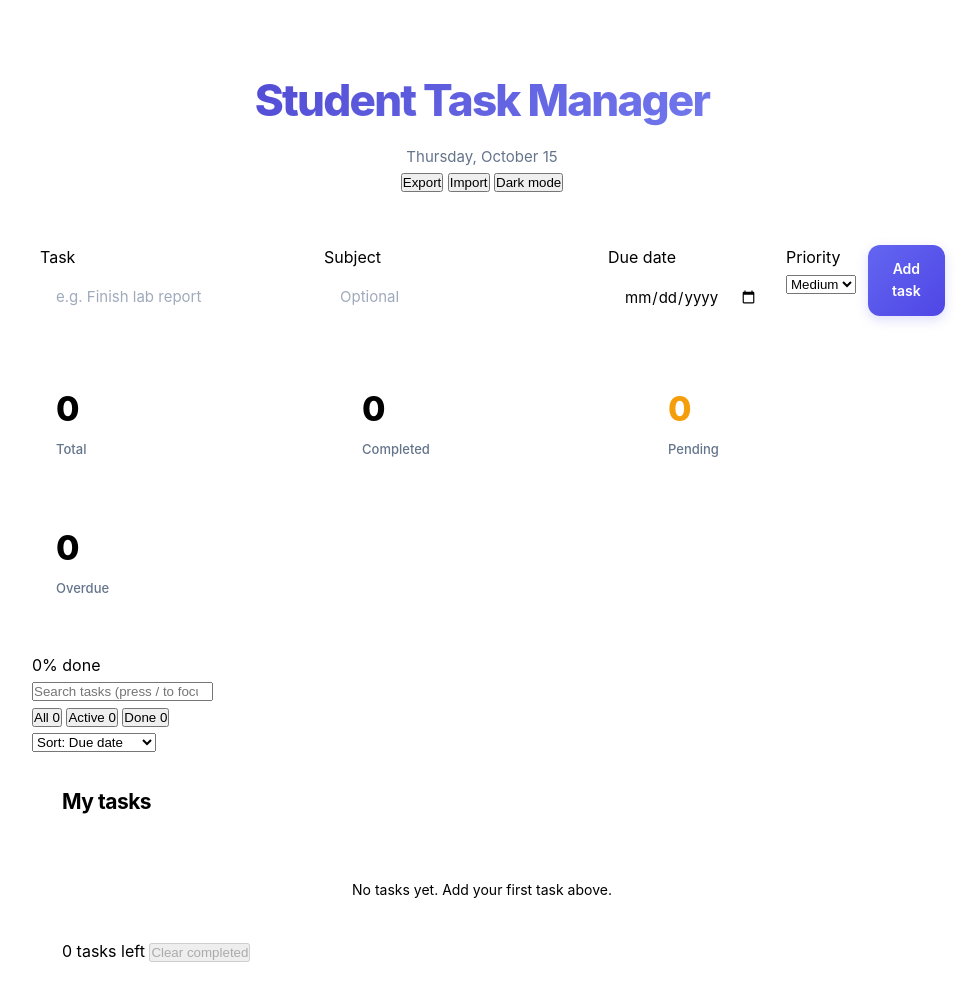
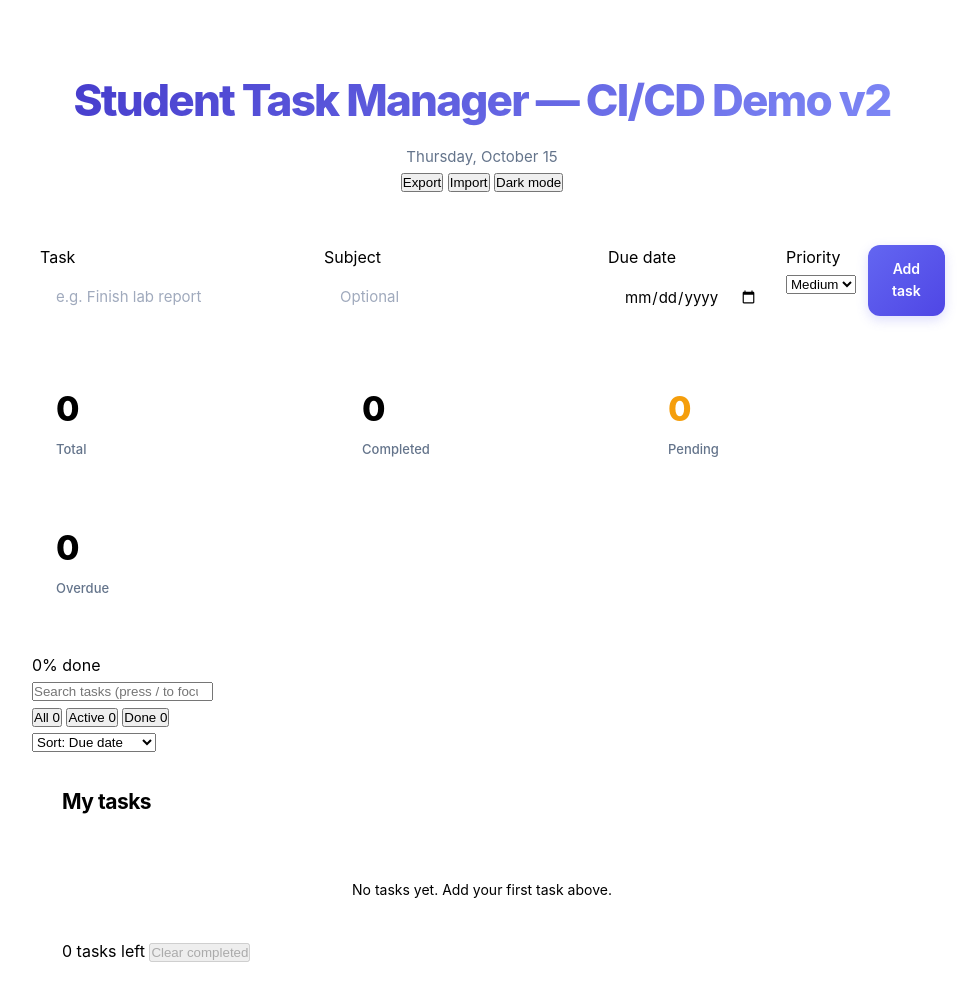
Before and after one commit to siddheshkedari953-beep/student-task-manager, a plain HTML site: page index.html in a window 1280 px wide. Shown: the whole page, without its empty margins (158-1136 px from the left). Drawn offline with Linux system fonts and the light colour scheme.

Commit message:
Update header title for CI/CD Demo v2

```diff
--- a/index.html
+++ b/index.html
@@ -15,7 +15,7 @@
 
     <header class="top">
         <div>
-            <h1>Student Task Manager</h1>
+            <h1>Student Task Manager — CI/CD Demo v2</h1>
             <p id="todayLabel"></p>
         </div>
         <div class="actions">
```
